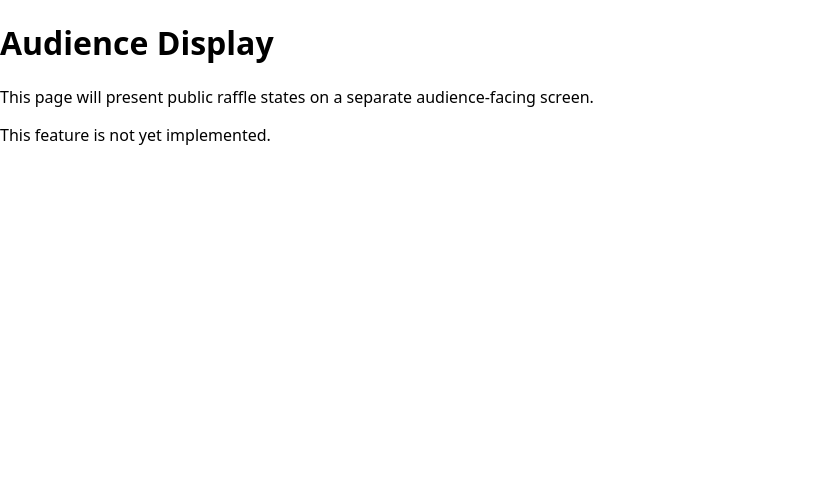
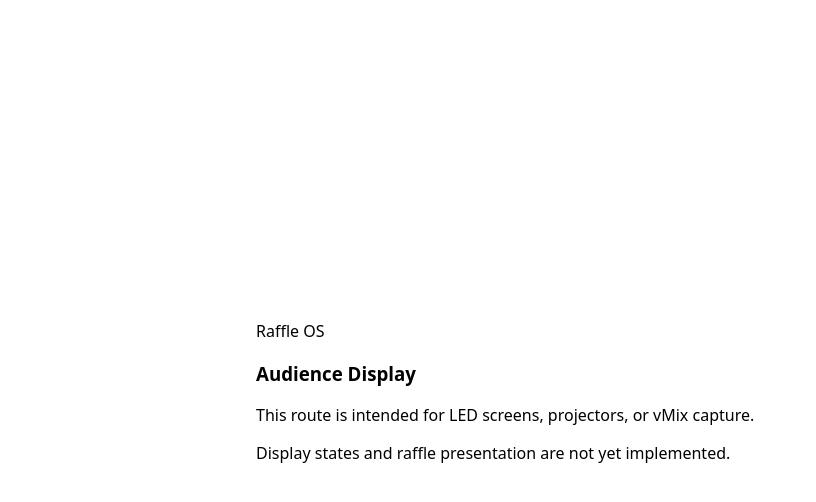
Before and after one commit to tripleaxlestudio/raffle-os, a React (Vite) app: page /display in a window 1280 px wide. Shown: the top 502 px of the page, without its empty margins (0-816 px from the left). Built offline with nearby package versions, Linux system fonts and the light colour scheme.

Commit message:
feat: add standalone audience display shell

```diff
--- /dev/null
+++ b/src/app/layouts/AudienceDisplayShell.tsx
@@ -0,0 +1,19 @@
+import { Outlet } from 'react-router'
+
+export function AudienceDisplayShell() {
+  return (
+    <section
+      aria-label="Audience Display shell"
+      className="audience-display-shell"
+      data-audience-shell
+      data-interface="audience"
+    >
+      <main
+        aria-label="Audience presentation"
+        className="audience-display-main"
+      >
+        <Outlet />
+      </main>
+    </section>
+  )
+}
--- a/src/app/router.tsx
+++ b/src/app/router.tsx
@@ -3,6 +3,7 @@ import {
   Navigate,
   type RouteObject,
 } from 'react-router'
+import { AudienceDisplayShell } from './layouts/AudienceDisplayShell.tsx'
 import { OperatorLayout } from './layouts/OperatorLayout.tsx'
 import { AudienceDisplayPage } from '../pages/display/AudienceDisplayPage.tsx'
 import { DashboardPage } from '../pages/operator/DashboardPage.tsx'
@@ -58,7 +59,13 @@ export const appRoutes = [
   operatorRoutes,
   {
     path: '/display',
-    element: <AudienceDisplayPage />,
+    element: <AudienceDisplayShell />,
+    children: [
+      {
+        index: true,
+        element: <AudienceDisplayPage />,
+      },
+    ],
   },
   {
     path: '*',
--- a/src/main.tsx
+++ b/src/main.tsx
@@ -2,6 +2,7 @@ import { StrictMode } from 'react'
 import { createRoot } from 'react-dom/client'
 import App from './app/App.tsx'
 import './styles/operator-shell.css'
+import './styles/audience-display.css'
 
 const rootElement = document.getElementById('root')
 
--- a/src/pages/display/AudienceDisplayPage.tsx
+++ b/src/pages/display/AudienceDisplayPage.tsx
@@ -1,12 +1,15 @@
 export function AudienceDisplayPage() {
   return (
-    <main>
-      <h1>Audience Display</h1>
+    <section
+      aria-labelledby="audience-display-title"
+      className="audience-display-placeholder"
+    >
+      <p className="audience-display-placeholder__identity">Raffle OS</p>
+      <h1 id="audience-display-title">Audience Display</h1>
       <p>
-        This page will present public raffle states on a separate audience-facing
-        screen.
+        This route is intended for LED screens, projectors, or vMix capture.
       </p>
-      <p>This feature is not yet implemented.</p>
-    </main>
+      <p>Display states and raffle presentation are not yet implemented.</p>
+    </section>
   )
 }
--- /dev/null
+++ b/src/styles/audience-display.css
@@ -0,0 +1,23 @@
+.audience-display-shell {
+  display: grid;
+  width: 100%;
+  min-height: 100vh;
+  min-height: 100dvh;
+}
+
+.audience-display-main {
+  display: grid;
+  align-items: center;
+  min-width: 0;
+  padding: 2rem;
+}
+
+.audience-display-placeholder {
+  width: 100%;
+  max-width: 48rem;
+  margin-inline: auto;
+}
+
+.audience-display-placeholder > :first-child {
+  margin-top: 0;
+}
```
Also changed, not shown: 1 other file (tests, documents, lock files or other folders).
